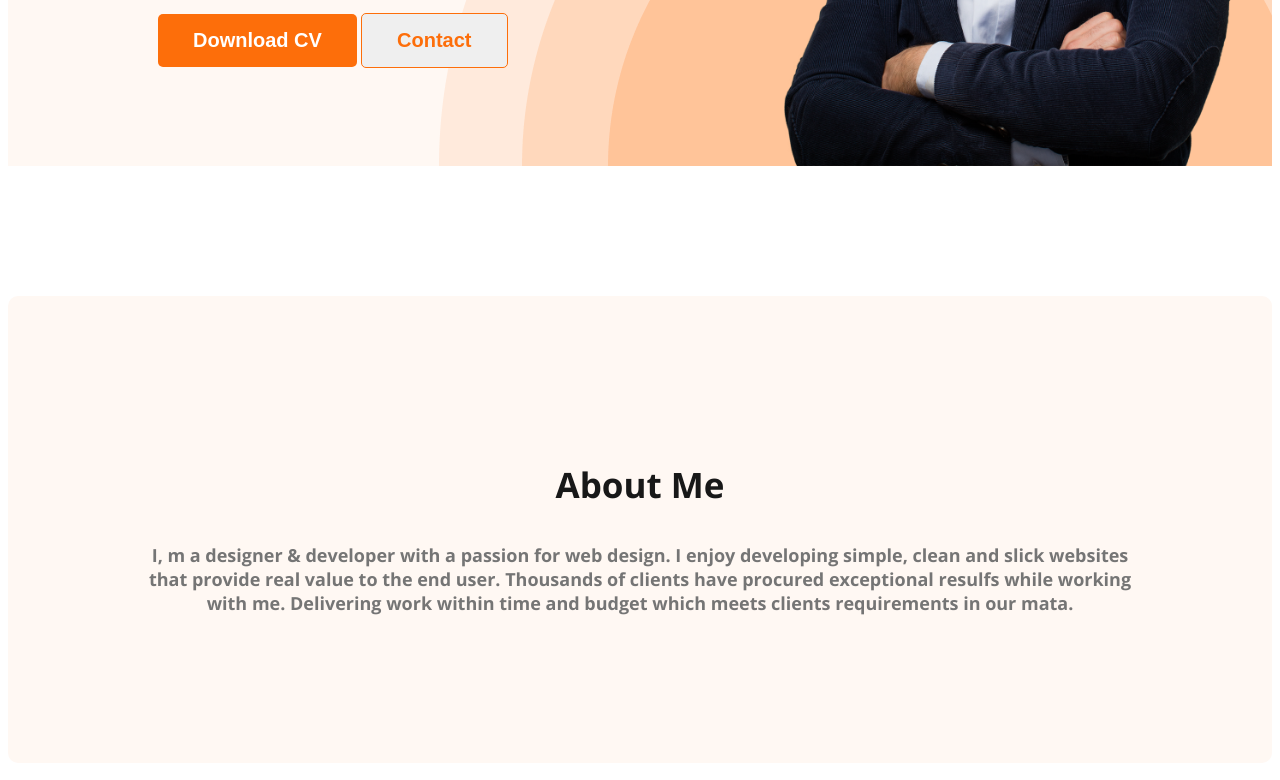
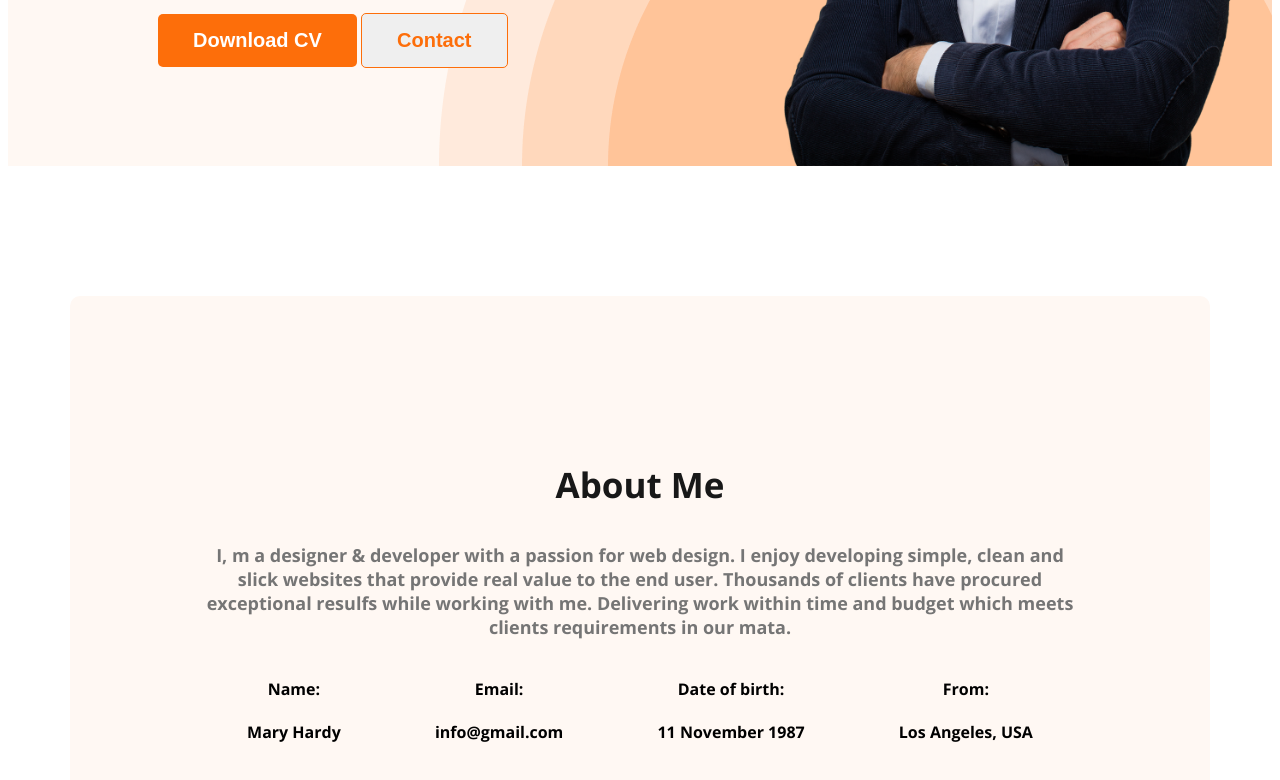
Before and after one commit to alamin50946/my-developer-portfolio, a plain HTML site: page index.html in a window 1280 px wide. Shown: the part 602-1382 px from the top of the page. Drawn offline with nearby package versions, Linux system fonts and the light colour scheme.

Commit message:
added about section

```diff
--- a/index.html
+++ b/index.html
@@ -37,7 +37,30 @@
     <main>
         <section class="about">
             <h3 class="section-title">About Me</h3>
-            <p class="section-description">I, m a designer & developer with a passion for web design. I enjoy developing simple, clean and slick websites that provide real value to the end user. Thousands of clients have procured exceptional resulfs while working with me. Delivering work within time and budget which meets clients requirements in our mata.</p>
+            <p class="section-description">I, m a designer & developer with a passion for web design. I enjoy developing
+                simple, clean and slick websites that provide real value to the end user. Thousands of clients have
+                procured exceptional resulfs while working with me. Delivering work within time and budget which meets
+                clients requirements in our mata.</p>
+            <div class="about-info-container">
+                <!-- .about-info*4>h4.info-title+p.info-description -->
+                <div class="about-info">
+                    <h4 class="info-title">Name:</h4>
+                    <p class="info-description">Mary Hardy</p>
+                </div>
+                <div class="about-info">
+                    <h4 class="info-title">Email:</h4>
+                    <p class="info-description">info@gmail.com</p>
+                </div>
+                <div class="about-info">
+                    <h4 class="info-title">Date of birth:</h4>
+                    <p class="info-description">11 November 1987</p>
+                </div>
+                <div class="about-info">
+                    <h4 class="info-title">From:</h4>
+                    <p class="info-description">Los Angeles, USA</p>
+                </div>
+
+            </div>
         </section>
     </main>
     <footer>
--- a/styles/portfolio.css
+++ b/styles/portfolio.css
@@ -92,6 +92,10 @@ nav a {
   margin-top: 0px;
 }
 /* main section styles */
+main{
+    max-width: 1140px;
+    margin: 0 auto;
+}
 /* about section styles */
 .about {
   padding: 130px;
@@ -99,3 +103,10 @@ nav a {
   border-radius: 10px;
   margin: 130px 0px;
 }
+.about-info-container{
+    display: flex;
+    justify-content: space-around;
+}
+.about-info{
+    text-align: center;
+}
```
